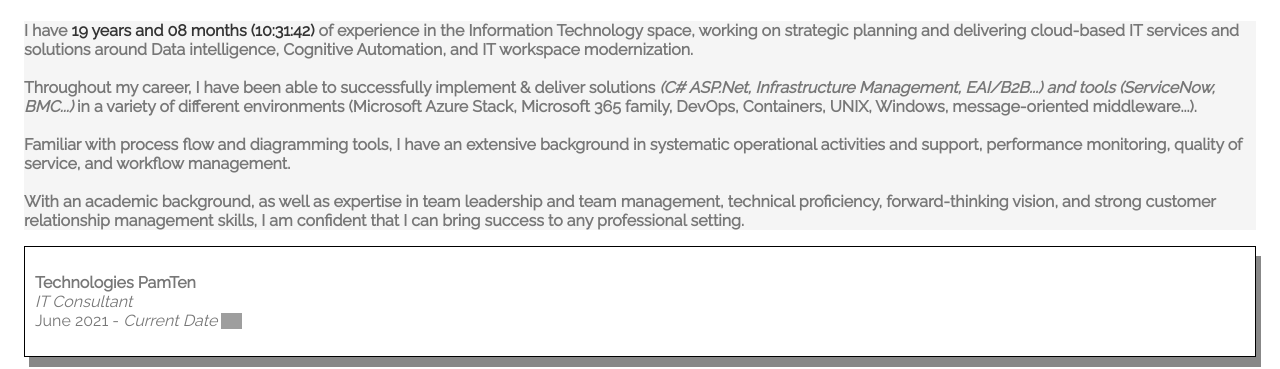
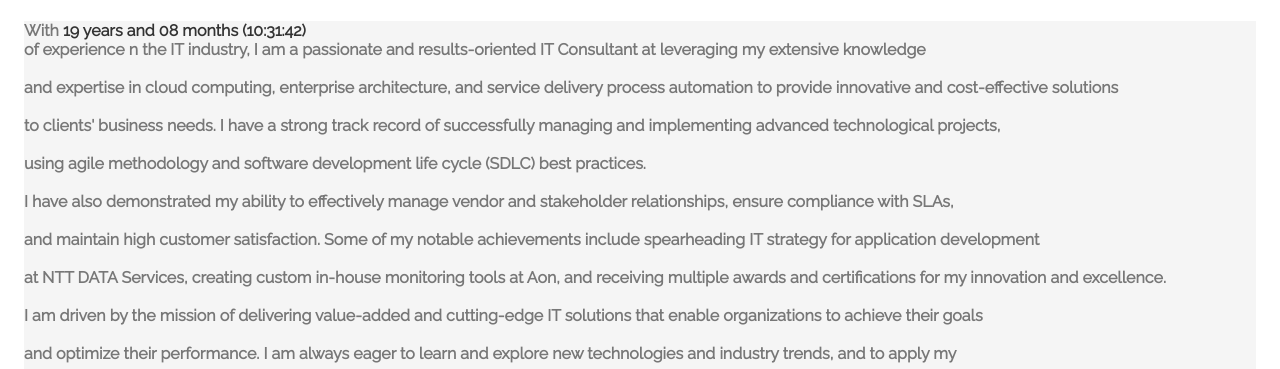
Before and after one commit to mailforsachin/mybio, a plain HTML site: page index.html in a window 1280 px wide. Shown: the part 462-831 px from the top of the page. Drawn offline with nearby package versions, Linux system fonts and the light colour scheme; grey boxes are pictures that could not be loaded.

Commit message:
Update index.html

```diff
--- a/index.html
+++ b/index.html
@@ -75,16 +75,18 @@
     <p class="professional-experience">
 
         <strong>
-        I have <span class="professional-experience" id="counter"></span>
-        of experience in the Information Technology space, working on strategic planning and delivering cloud-based IT services and solutions around Data intelligence, Cognitive Automation, and IT workspace modernization.
-        <br><br>
-        Throughout my career, I have been able to successfully implement & deliver solutions <em>(C# ASP.Net, Infrastructure Management, EAI/B2B...) and tools (ServiceNow, BMC...)
-            </em> in a variety of different environments (Microsoft Azure Stack, Microsoft 365 family, DevOps, Containers, UNIX, Windows, message-oriented middleware...).
-        <br><br>
-        Familiar with process flow and diagramming tools, I have an extensive background in systematic operational activities and support, performance monitoring, quality of service, and workflow management.
-        <br><br>
-        With an academic background, as well as expertise in team leadership and team management, technical proficiency, forward-thinking vision, and strong customer relationship management skills, I am confident that I can bring success to any professional setting.    </p>
-        </strong>
+        With <span class="professional-experience" id="counter"></span>
+        <br>of experience n the IT industry, I am a passionate and results-oriented IT Consultant at leveraging my extensive knowledge  </br>
+        <br>and expertise in cloud computing, enterprise architecture, and service delivery process automation to provide innovative and cost-effective solutions</br>
+        <br>to clients' business needs. I have a strong track record of successfully managing and implementing advanced technological projects, </br>
+        <br>using agile methodology and software development life cycle (SDLC) best practices. </br>
+        <br>I have also demonstrated my ability to effectively manage vendor and stakeholder relationships, ensure compliance with SLAs, </br>
+        <br>and maintain high customer satisfaction. Some of my notable achievements include spearheading IT strategy for application development </br>
+        <br>at NTT DATA Services, creating custom in-house monitoring tools at Aon, and receiving multiple awards and certifications for my innovation and excellence. </br>
+        <br>I am driven by the mission of delivering value-added and cutting-edge IT solutions that enable organizations to achieve their goals </br>
+        <br>and optimize their performance. I am always eager to learn and explore new technologies and industry trends, and to apply my </br>
+        <br>skills and knowledge to solve complex and challenging problems. </br>
+        <br>I am also a team player who enjoys collaborating and sharing ideas with others, as well as a lifelong learner who is pursuing a PhD in Management Information Systems.</br>
 
  </p>
     <div class="company">
```
